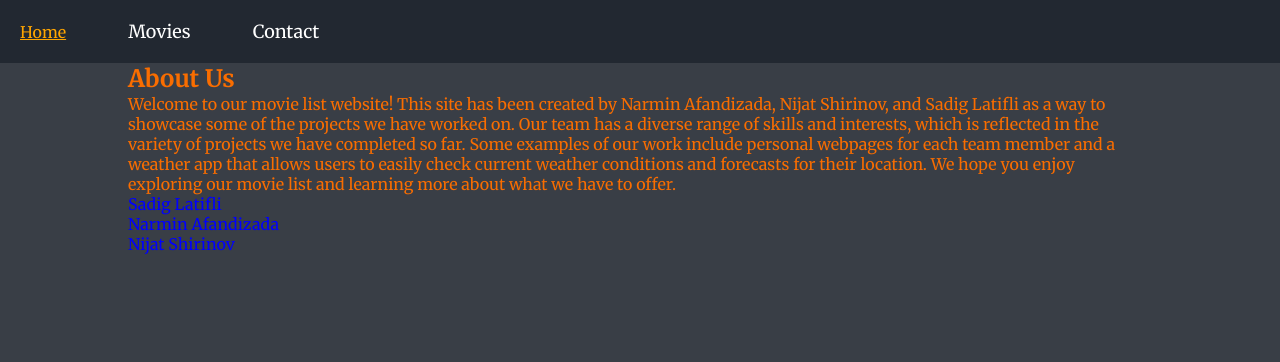
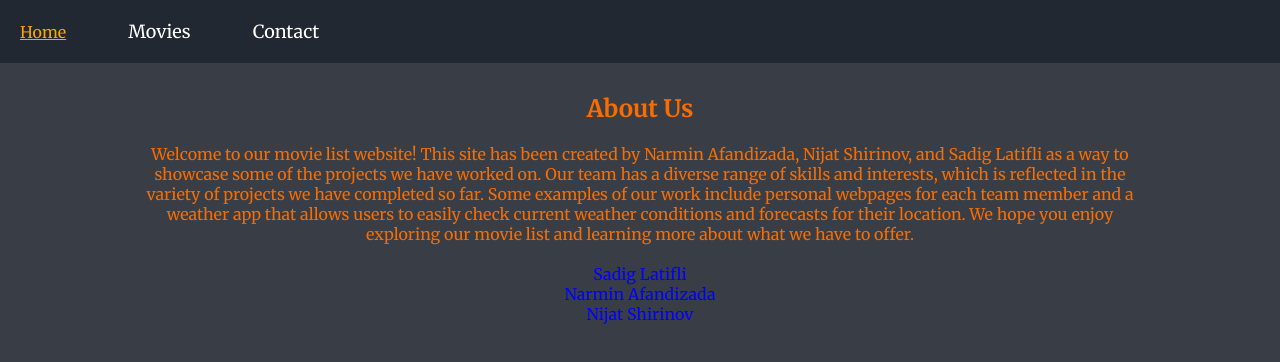
Before and after one commit to Sadig05/Assignment3-Team5, a React (Create React App) app: page / in a window 1280 px wide. Shown: the top 362 px of the page. Built offline with nearby package versions, Linux system fonts and the light colour scheme.

Commit message:
style fixed in home page

```diff
--- a/src/pages/Home/Home.module.css
+++ b/src/pages/Home/Home.module.css
@@ -1,3 +1,12 @@
+.main-container{
+    padding: 30px 0;
+    text-align: center;
+    display: flex;
+    flex-direction: column;
+    gap: 20px;
+
+ }
+
 .link{
         text-decoration: none;
         color: blue;
```
